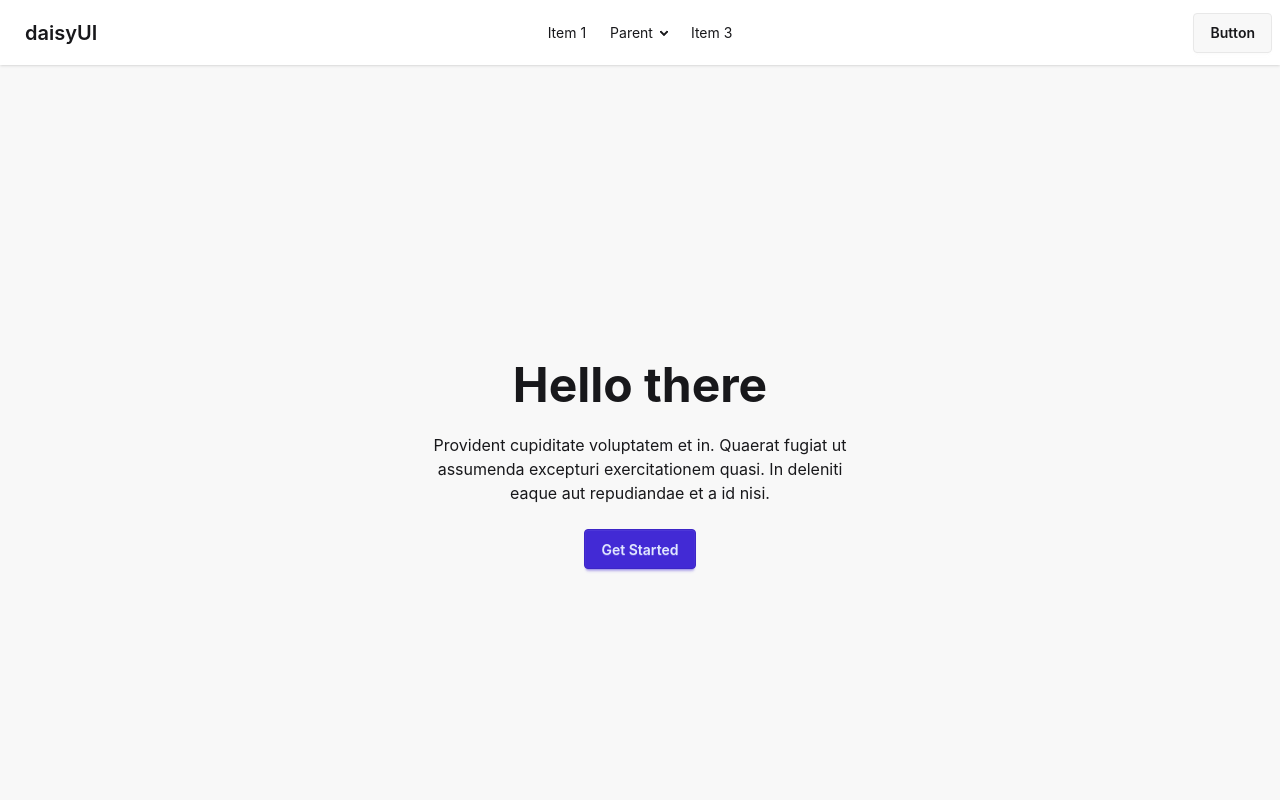
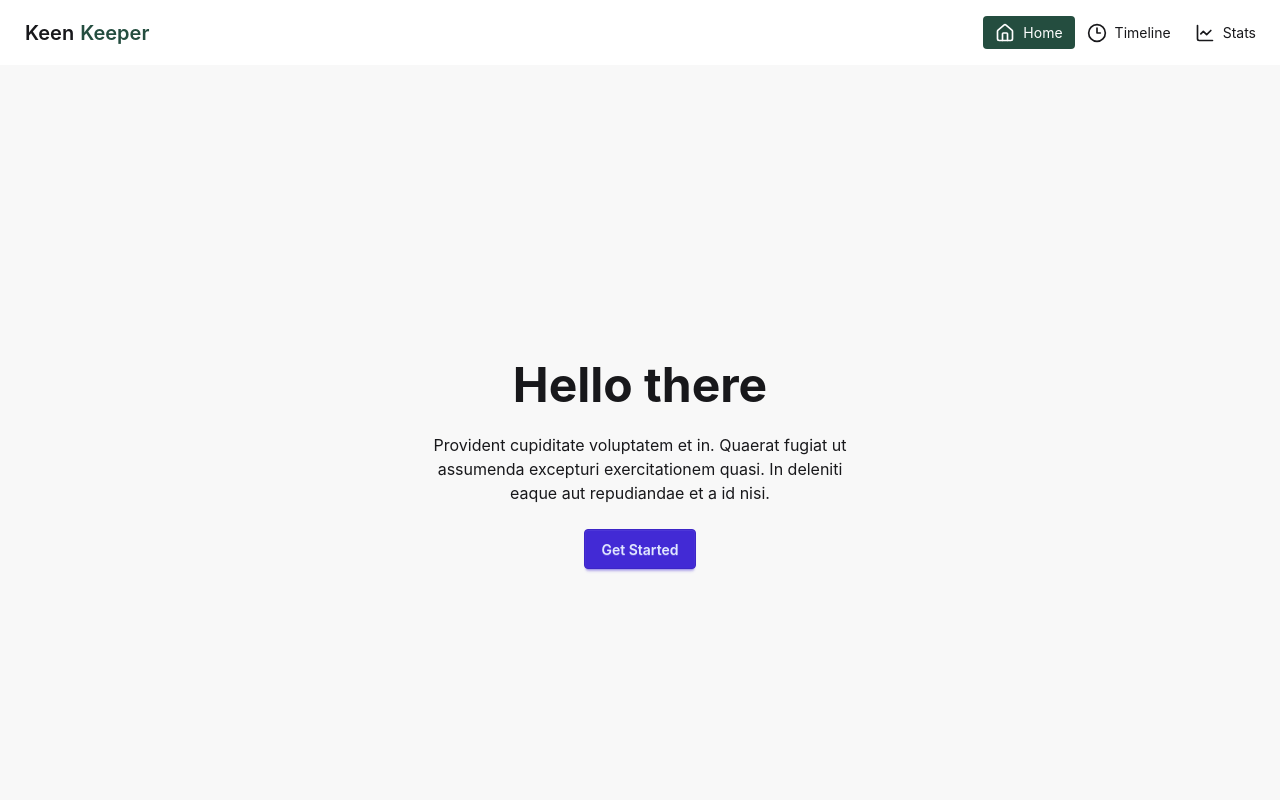
Before and after one commit to SadmanIbneSalim/My-KinKeeper-App, a React (Vite) app: page / in a window 1280 px wide. Shown: the top 800 px of the page. Built offline with nearby package versions, Linux system fonts and the light colour scheme.

Commit message:
NavBar added

```diff
--- /dev/null
+++ b/src/Components/NavBar/NavBar.css
@@ -0,0 +1,6 @@
+ .active{
+    background-color: #244D3F;
+    color: white;
+
+
+}
--- a/src/Components/NavBar/NavBar.jsx
+++ b/src/Components/NavBar/NavBar.jsx
@@ -1,12 +1,17 @@
 import React from "react";
+import { Link, NavLink } from "react-router";
+import './NavBar.css';
+import { House } from 'lucide-react';
+import { Clock3 } from 'lucide-react';
+import { ChartLine } from 'lucide-react';
 
 
 
 const NavBar = () => {
   return (
-    <div>
-      <div className="navbar bg-base-100 shadow-sm">
-        <div className="navbar-start">
+    <div className="bg-base-100 shadow-sm">
+      <div className="container mx-auto navbar  justify-between">
+        <div className="">
           <div className="dropdown">
             <div tabIndex={0} role="button" className="btn btn-ghost lg:hidden">
               <svg
@@ -30,52 +35,32 @@ const NavBar = () => {
               className="menu menu-sm dropdown-content bg-base-100 rounded-box z-1 mt-3 w-52 p-2 shadow"
             >
               <li>
-                <a>Item 1</a>
+                <NavLink to="/">Home</NavLink>
               </li>
               <li>
-                <a>Parent</a>
-                <ul className="p-2">
-                  <li>
-                    <a>Submenu 1</a>
-                  </li>
-                  <li>
-                    <a>Submenu 2</a>
-                  </li>
-                </ul>
+                <NavLink to="/timeline">Timeline</NavLink>
               </li>
               <li>
-                <a>Item 3</a>
+                <NavLink to="/stats">Stats</NavLink>
               </li>
             </ul>
           </div>
-          <a className="btn btn-ghost text-xl">daisyUI</a>
+          <Link to="/" className="btn btn-ghost text-xl">Keen<span className="text-[#244D3F]">Keeper</span></Link>
         </div>
-        <div className="navbar-center hidden lg:flex">
+        <div className="hidden lg:flex">
           <ul className="menu menu-horizontal px-1">
             <li>
-              <a>Item 1</a>
+             <NavLink to="/"><House size={20} />Home</NavLink>
             </li>
             <li>
-              <details>
-                <summary>Parent</summary>
-                <ul className="p-2 bg-base-100 w-40 z-1">
-                  <li>
-                    <a>Submenu 1</a>
-                  </li>
-                  <li>
-                    <a>Submenu 2</a>
-                  </li>
-                </ul>
-              </details>
+              <NavLink to="/timeline"><Clock3 size={20} />Timeline</NavLink>
             </li>
             <li>
-              <a>Item 3</a>
+              <NavLink to="/stats"><ChartLine size={20} />Stats</NavLink>
             </li>
           </ul>
         </div>
-        <div className="navbar-end">
-          <a className="btn">Button</a>
-        </div>
+
       </div>
     </div>
   );
```
